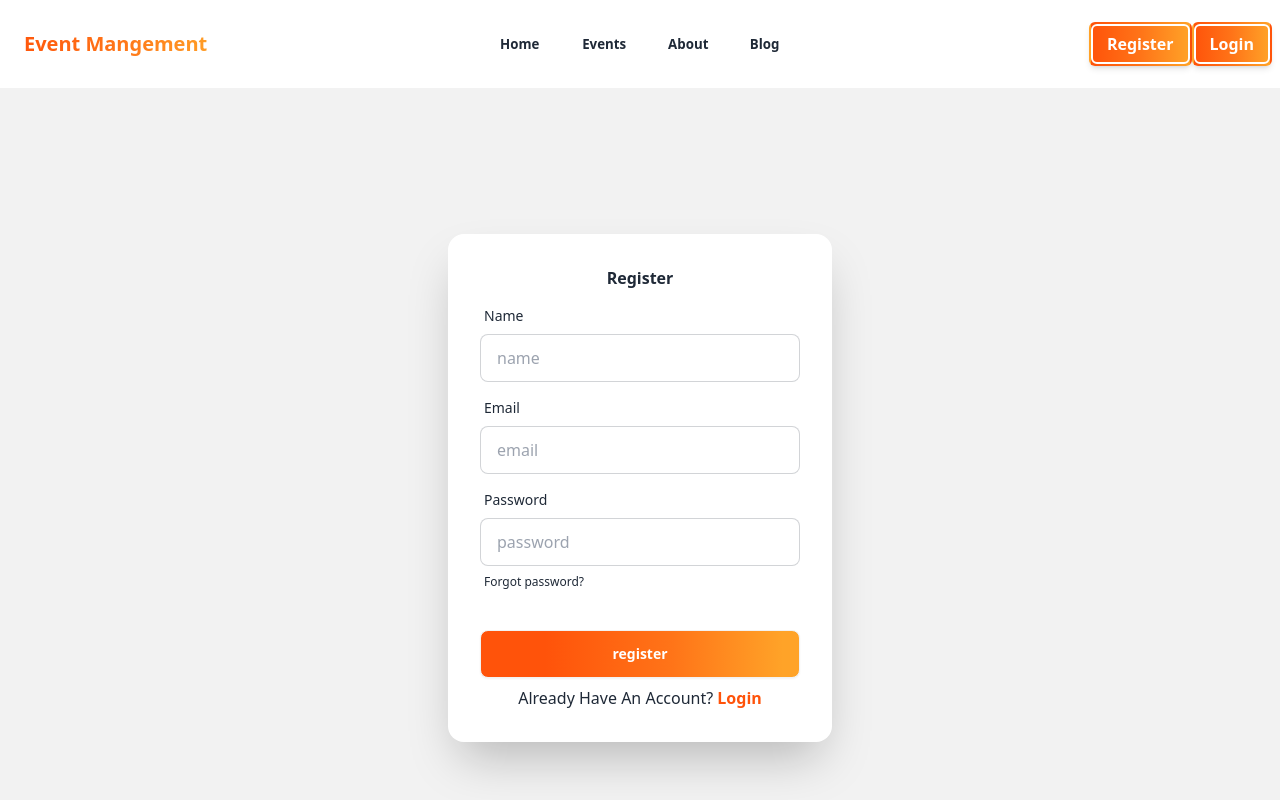
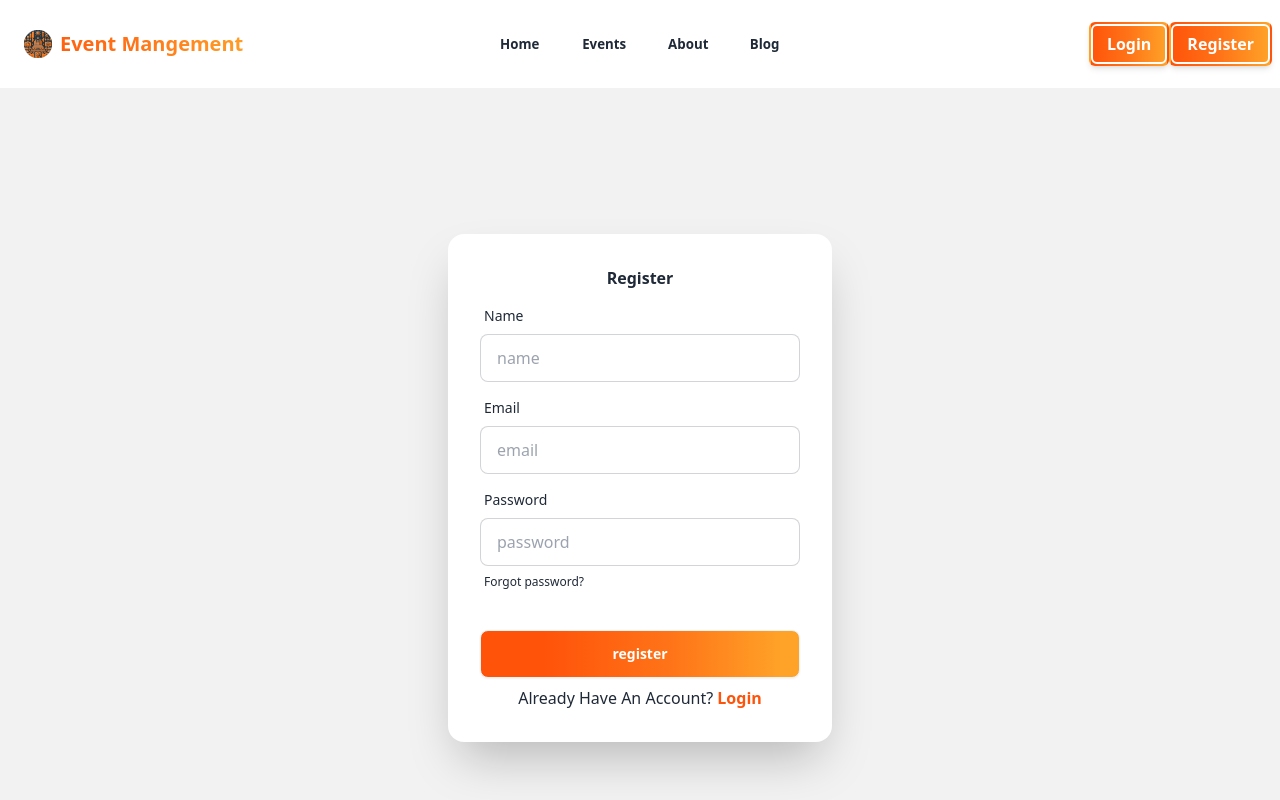
Before and after one commit to captainspeedy68/Laeradr-event-management, a React (Vite) app: page /register in a window 1280 px wide. Shown: the top 800 px of the page. Built offline with nearby package versions, Linux system fonts and the light colour scheme; no server answers.

Commit message:
navigate to home page after register hook effect

```diff
--- /dev/null
+++ b/src/pages/Home/Banner.jsx
@@ -0,0 +1,11 @@
+import React from 'react';
+
+const Banner = () => {
+    return (
+        <div>
+
+        </div>
+    );
+};
+
+export default Banner;
--- a/src/pages/Register/Register.jsx
+++ b/src/pages/Register/Register.jsx
@@ -1,6 +1,6 @@
 import React from 'react';
 import { useContext } from 'react';
-import { Link } from 'react-router-dom';
+import { Link, useNavigate } from 'react-router-dom';
 import { AuthContext } from '../../providers/AuthProvider';
 import { ToastContainer, toast } from 'react-toastify';
 import 'react-toastify/dist/ReactToastify.css';
@@ -8,6 +8,7 @@ import 'react-toastify/dist/ReactToastify.css';
 import 'react-toastify/dist/ReactToastify.css';
 import { useState } from 'react';
 const Register = () => {
+    const navigate = useNavigate();
     const { createUser } = useContext(AuthContext);
     const [errorMessage, setErrorMessage] = useState(null);
     const uppercaseRegex = /[A-Z]/;
@@ -37,8 +38,9 @@ const Register = () => {
             createUser(email, password)
                 .then(result => {
                     console.log(result.user);
-                    // toast("Registration Completed");
                     notify();
+                    e.target.reset();
+                    navigate("/");
                 })
                 .catch(error => {
                     console.log(error.message);
--- a/src/providers/AuthProvider.jsx
+++ b/src/providers/AuthProvider.jsx
@@ -16,7 +16,7 @@ const AuthProvider = ({ children }) => {
     }
     useEffect(() => {
         const unsubscribe = onAuthStateChanged(auth, currentUser => {
-            console.log("user in the auth state changed", currentUser)
+            // console.log("user in the auth state changed", currentUser)
             setUser(currentUser);
         });
         return () => {
--- a/src/shared/Navbar/Navbar.jsx
+++ b/src/shared/Navbar/Navbar.jsx
@@ -1,4 +1,4 @@
-import React from 'react';
+import React, { useEffect } from 'react';
 import { useContext } from 'react';
 import { useState } from 'react';
 import { Link, NavLink, useLocation } from 'react-router-dom';
@@ -8,6 +8,20 @@ import { AuthContext } from '../../providers/AuthProvider';
 
 const Navbar = () => {
     const { user, logout } = useContext(AuthContext);
+    const [isSticky, setIsSticky] = useState(false);
+
+    useEffect(() => {
+      const handleScroll = () => {
+        const offset = window.pageYOffset; // Calculate scroll position
+        setIsSticky(offset > 0); // Set sticky based on scroll position
+      };
+
+      window.addEventListener('scroll', handleScroll); // Add scroll event listener
+
+      return () => {
+        window.removeEventListener('scroll', handleScroll); // Remove listener on unmount
+      };
+    }, []);
     // console.log("from navbar", user)
     const location = useLocation();
     const [isBannerVisible, setIsBannerVisible] = useState(false);
@@ -33,16 +47,16 @@ const Navbar = () => {
     }
 
     const links = <>
-        <li onClick={() => setIsBannerVisible(true)}><NavLink className={`bg-white active-link btn min-h-4 h-8 mx-1 border-none shadow-none hover:bg-gradient-to-r from-[#ff530a] from-20% via-[#FF7418] via-60% to-[#FFA328] to-95% hover:text-white ${location.pathname === "/" ? "bg-gradient-to-r from-[#ff530a] from-20% via-[#FF7418] via-60% to-[#FFA328] to-95% text-white " : ""}`} to={"/"} >
+        <li onClick={() => setIsBannerVisible(true)}><NavLink className={` nav-btn ${location.pathname === "/" ? "active " : ""}`} to={"/"} >
             Home
         </NavLink>
         </li>
-        <li onClick={() => setIsBannerVisible(false)}><NavLink className={`bg-white active-link btn min-h-4 h-8 mx-1 border-none shadow-none hover:bg-gradient-to-r from-[#ff530a] from-20% via-[#FF7418] via-60% to-[#FFA328] to-95% hover:text-white ${location.pathname === "/events" ? "bg-gradient-to-r from-[#ff530a] from-20% via-[#FF7418] via-60% to-[#FFA328] to-95% text-white " : ""}`} to={"/events"}>Events</NavLink></li>
-        <li onClick={() => setIsBannerVisible(false)}><NavLink className={`bg-white active-link btn min-h-4 h-8 mx-1 border-none shadow-none hover:bg-gradient-to-r from-[#ff530a] from-20% via-[#FF7418] via-60% to-[#FFA328] to-95% hover:text-white ${location.pathname === "/about" ? "bg-gradient-to-r from-[#ff530a] from-20% via-[#FF7418] via-60% to-[#FFA328] to-95% text-white " : ""}`} to={"/about"}>About</NavLink></li>
-        <li onClick={() => setIsBannerVisible(false)}><NavLink className={`bg-white active-link btn min-h-4 h-8 mx-1 border-none shadow-none hover:bg-gradient-to-r from-[#ff530a] from-20% via-[#FF7418] via-60% to-[#FFA328] to-95% hover:text-white ${location.pathname === "/blog" ? "bg-gradient-to-r from-[#ff530a] from-20% via-[#FF7418] via-60% to-[#FFA328] to-95% text-white " : ""}`} to={"/blog"}>Blog</NavLink></li>
+        <li onClick={() => setIsBannerVisible(false)}><NavLink className={`nav-btn ${location.pathname === "/events" ? "active" : ""}`} to={"/events"}>Events</NavLink></li>
+        <li onClick={() => setIsBannerVisible(false)}><NavLink className={`nav-btn ${location.pathname === "/about" ? "active" : ""}`} to={"/about"}>About</NavLink></li>
+        <li onClick={() => setIsBannerVisible(false)}><NavLink className={`nav-btn ${location.pathname === "/blog" ? "active" : ""}`} to={"/blog"}>Blog</NavLink></li>
     </>
     return (
-        <div className="navbar my-3">
+        <div className={`navbar my-3 z-50 relative  ${isSticky ? 'sticky top-0 bg-white' : ''}`}>
             <div className="navbar-start">
                 <div className="dropdown">
                     <div tabIndex={0} role="button" className="btn btn-ghost lg:hidden">
@@ -54,7 +68,7 @@ const Navbar = () => {
                         }
                     </ul>
                 </div>
-                <a className="rounded-md px-4 py-2 font-bold border-none text-xl gradient-text">Event Mangement</a>
+                <a className="rounded-md px-4 py-2 font-bold border-none text-xl gradient-text flex justify-around"><img className='h-7 mr-2' src='/favicon.png'></img>Event Mangement</a>
             </div>
             <div className="navbar-center hidden lg:flex align-middle items-center">
                 <ul className="menu-horizontal px-10 flex justify-between ">
@@ -65,19 +79,22 @@ const Navbar = () => {
             </div>
             <div className="navbar-end">
                 {/* add this in the css ${clicked ? 'scale-105' : ''} */}
-                <section className={`relative hover:cursor-pointer ${clicked ? 'scale-105' : ''} transition-transform duration-75 overflow-hidden bg-gradient-to-r from-[#ff530a] via-[#FF7418] to-[#FFA328] border-2 border-transparent rounded-md px-4 py-2 text-white font-semibold shadow-md`} onClick={handleClick}><Link to={"/register"}>
-                    Register
-                    <span className="absolute inset-0 border-2 border-solid border-white rounded-md"></span>
-                </Link>
-                </section>
+
                 {
                     user ?
-                    <section className={`relative hover:cursor-pointer  ${clicked ? 'scale-105' : ''} transition-transform duration-75 overflow-hidden bg-gradient-to-r from-[#ff530a] via-[#FF7418] to-[#FFA328] border-2 border-transparent rounded-md px-4 py-2 text-white font-semibold shadow-md`} onClick={handleLogout}>Logout</section> :
-                    <section className={`relative hover:cursor-pointer ${clicked ? 'scale-105' : ''} transition-transform duration-75 overflow-hidden bg-gradient-to-r from-[#ff530a] via-[#FF7418] to-[#FFA328] border-2 border-transparent rounded-md px-4 py-2 text-white font-semibold shadow-md`} onClick={handleClick} ><Link to={"/login"}>
-                        Login
-                        <span className="absolute inset-0 border-2 border-solid border-white rounded-md"></span>
-                    </Link>
-                    </section>
+                        <section className={`relative ${clicked ? 'scale-105' : ''} nav-clickable`} onClick={handleLogout}>Logout</section> :
+                        <>
+                            <section className={`relative ${clicked ? 'scale-105' : ''} nav-clickable`} onClick={handleClick} ><Link to={"/login"}>
+                                Login
+                                <span className="absolute inset-0 border-2 border-solid border-white rounded-md"></span>
+                            </Link>
+                            </section>
+                            <section className={`relative ${clicked ? 'scale-105' : ''} nav-clickable`} onClick={handleClick}><Link to={"/register"}>
+                                Register
+                                <span className="absolute inset-0 border-2 border-solid border-white rounded-md"></span>
+                            </Link>
+                            </section>
+                        </>
                 }
 
             </div>
```
